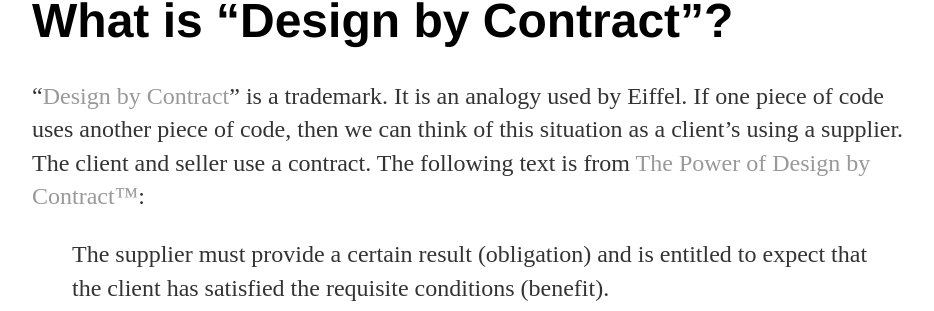
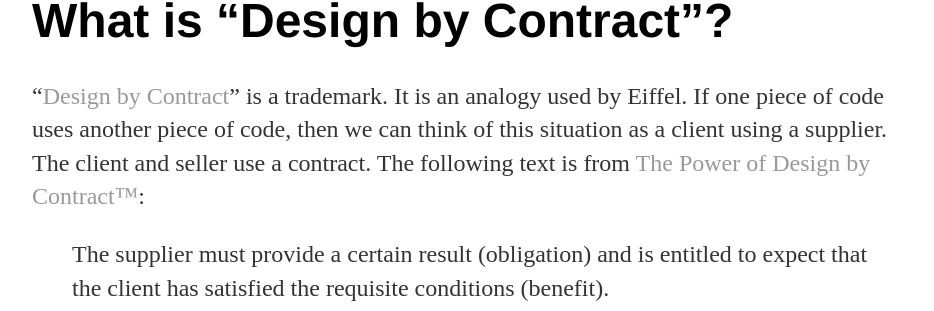
Before and after one commit to chopdicemince/chopdicemince.github.io, a Jekyll site: the page built from _posts/2018-08-21-eiffel-bertrand-meyer.md, in a window 1280 px wide. Shown: the part 968-1279 px from the top of the page, without its empty margins (160-1094 px from the left). Built offline with Jekyll 4.4.1, drawn with Linux system fonts in a browser that asks for light colours.

Commit message:
Delete "apostrophe s"

```diff
--- a/_posts/2018-08-21-eiffel-bertrand-meyer.md
+++ b/_posts/2018-08-21-eiffel-bertrand-meyer.md
@@ -20,7 +20,7 @@ The FAQs also say that Betrand Meyer founded the company [Eiffel Software](https
 
 # What is "Design by Contract"?
 
-"[Design by Contract](https://www.eiffel.com/values/design-by-contract/)" is a trademark. It is an analogy used by Eiffel. If one piece of code uses another piece of code, then we can think of this situation as a client's using a supplier. The client and seller use a contract. The following text is from [The Power of Design by Contract™](https://www.eiffel.com/values/design-by-contract/):
+"[Design by Contract](https://www.eiffel.com/values/design-by-contract/)" is a trademark. It is an analogy used by Eiffel. If one piece of code uses another piece of code, then we can think of this situation as a client using a supplier. The client and seller use a contract. The following text is from [The Power of Design by Contract™](https://www.eiffel.com/values/design-by-contract/):
 
 >    The supplier must provide a certain result (obligation) and is entitled to expect that the client has satisfied the requisite conditions (benefit).
 >
```
